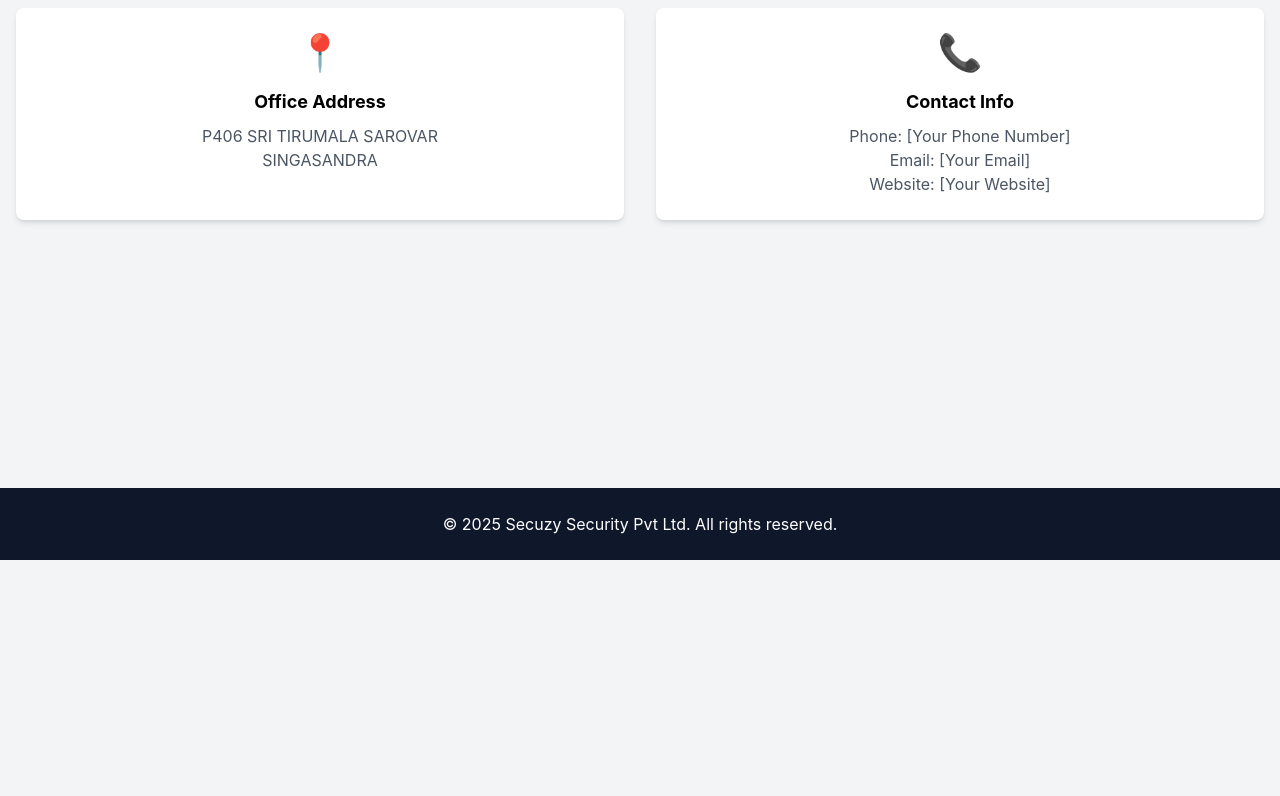
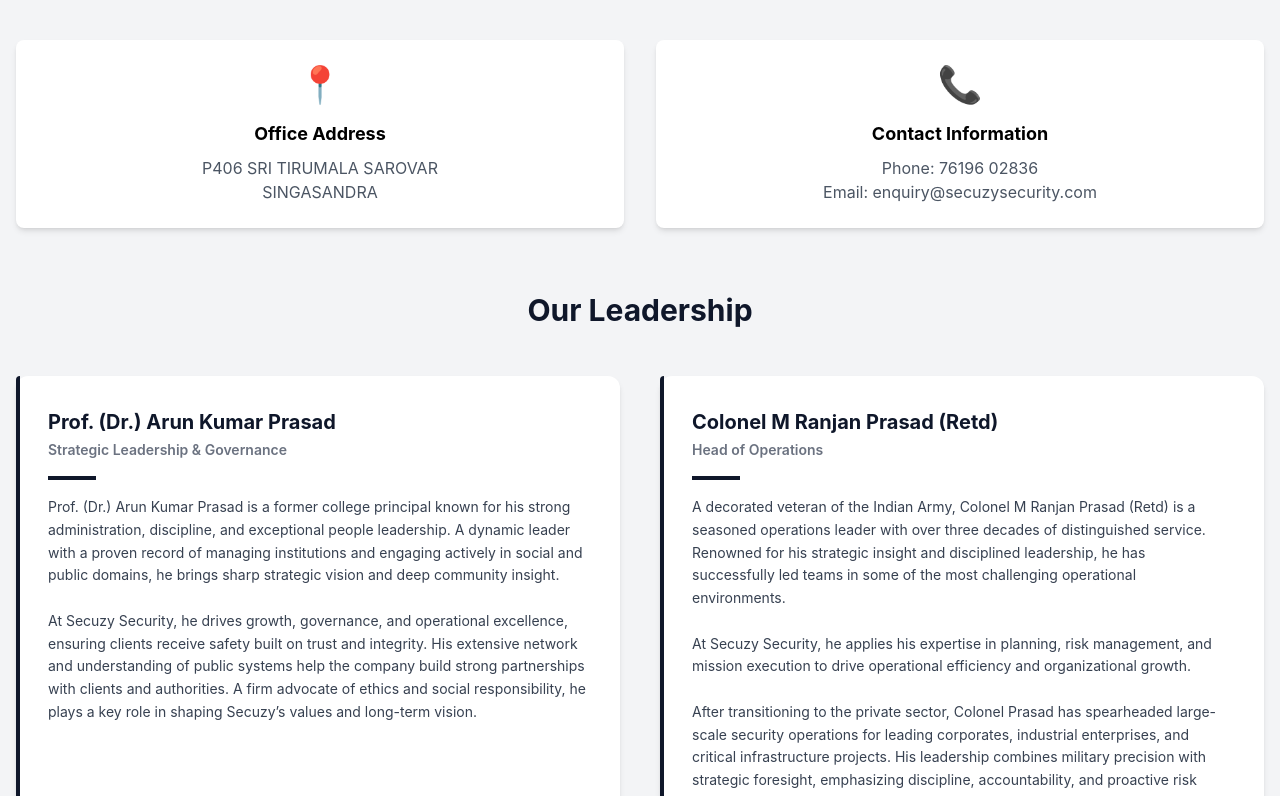
Before and after one commit to HimeshRoutray/secuzy-ui, a React (Create React App) app: page /secuzy-ui/contact in a window 1280 px wide. Shown: the part 240-1036 px from the top of the page. Before the commit the page ends 800 px from the top, so only its background shows below. Built offline with nearby package versions, Linux system fonts and the light colour scheme.

Commit message:
Added the prof and colonel info to contact page under leadership section

```diff
--- a/src/pages/Contact.js
+++ b/src/pages/Contact.js
@@ -1,16 +1,16 @@
 export default function Contact() {
   return (
     <div className="container mx-auto py-12 px-4">
-      {/* Hero */}
-      <div className="text-center mb-12">
+      <div className="text-center mb-14">
         <h1 className="text-4xl font-bold text-primary mb-4">Get in Touch</h1>
         <p className="text-gray-600 max-w-2xl mx-auto">
-          We'd love to hear from you. Here’s how you can reach us.
+          We'd love to hear from you. Reach out to us or learn more about the
+          leadership that drives Secuzy Security.
         </p>
       </div>
 
       {/* Contact Info */}
-      <div className="grid md:grid-cols-2 gap-8">
+      <div className="grid md:grid-cols-2 gap-8 mb-16">
         <div className="bg-white p-6 rounded-lg shadow-md text-center">
           <div className="text-4xl mb-4">📍</div>
           <h3 className="font-bold text-lg mb-2">Office Address</h3>
@@ -21,12 +21,94 @@ export default function Contact() {
 
         <div className="bg-white p-6 rounded-lg shadow-md text-center">
           <div className="text-4xl mb-4">📞</div>
-          <h3 className="font-bold text-lg mb-2">Contact Info</h3>
-          <p className="text-gray-600">Phone: [Your Phone Number]</p>
-          <p className="text-gray-600">Email: [Your Email]</p>
-          <p className="text-gray-600">Website: [Your Website]</p>
+          <h3 className="font-bold text-lg mb-2">Contact Information</h3>
+          <p className="text-gray-600">Phone: 76196 02836</p>
+          <p className="text-gray-600">Email: enquiry@secuzysecurity.com</p>
         </div>
       </div>
+
+      {/* Leadership Section */}
+<div className="mb-10">
+  <h2 className="text-3xl font-bold text-center text-primary mb-12">
+    Our Leadership
+  </h2>
+
+  <div className="grid md:grid-cols-2 gap-10">
+
+    {/* Leader Card */}
+    <div className="group relative bg-white p-8 rounded-xl shadow-md
+      hover:shadow-2xl transition-all duration-300 hover:-translate-y-2">
+
+      {/* Accent Bar */}
+      <div className="absolute left-0 top-0 h-full w-1 bg-primary rounded-l-xl"></div>
+
+      <h3 className="text-xl font-bold text-primary mb-1">
+        Prof. (Dr.) Arun Kumar Prasad
+      </h3>
+
+      <p className="text-sm font-semibold text-gray-500 mb-4">
+        Strategic Leadership & Governance
+      </p>
+
+      <div className="h-1 w-12 bg-primary mb-4 transition-all duration-300
+        group-hover:w-20"></div>
+
+      <p className="text-gray-700 leading-relaxed text-sm">
+        Prof. (Dr.) Arun Kumar Prasad is a former college principal known for his
+        strong administration, discipline, and exceptional people leadership.
+        A dynamic leader with a proven record of managing institutions and
+        engaging actively in social and public domains, he brings sharp
+        strategic vision and deep community insight.
+        <br /><br />
+        At Secuzy Security, he drives growth, governance, and operational
+        excellence, ensuring clients receive safety built on trust and
+        integrity. His extensive network and understanding of public systems
+        help the company build strong partnerships with clients and authorities.
+        A firm advocate of ethics and social responsibility, he plays a key role
+        in shaping Secuzy’s values and long-term vision.
+      </p>
+    </div>
+
+    {/* Leader Card */}
+    <div className="group relative bg-white p-8 rounded-xl shadow-md
+      hover:shadow-2xl transition-all duration-300 hover:-translate-y-2">
+
+      {/* Accent Bar */}
+      <div className="absolute left-0 top-0 h-full w-1 bg-primary rounded-l-xl"></div>
+
+      <h3 className="text-xl font-bold text-primary mb-1">
+        Colonel M Ranjan Prasad (Retd)
+      </h3>
+
+      <p className="text-sm font-semibold text-gray-500 mb-4">
+        Head of Operations
+      </p>
+
+      <div className="h-1 w-12 bg-primary mb-4 transition-all duration-300
+        group-hover:w-20"></div>
+
+      <p className="text-gray-700 leading-relaxed text-sm">
+        A decorated veteran of the Indian Army, Colonel M Ranjan Prasad (Retd) is
+        a seasoned operations leader with over three decades of distinguished
+        service. Renowned for his strategic insight and disciplined leadership,
+        he has successfully led teams in some of the most challenging
+        operational environments.
+        <br /><br />
+        At Secuzy Security, he applies his expertise in planning, risk
+        management, and mission execution to drive operational efficiency and
+        organizational growth.
+        <br /><br />
+        After transitioning to the private sector, Colonel Prasad has
+        spearheaded large-scale security operations for leading corporates,
+        industrial enterprises, and critical infrastructure projects. His
+        leadership combines military precision with strategic foresight,
+        emphasizing discipline, accountability, and proactive risk management.
+      </p>
+    </div>
+
+  </div>
+</div>
+
     </div>
   );
 }
```
